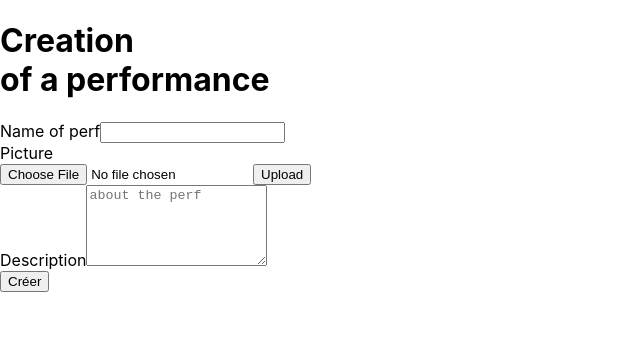
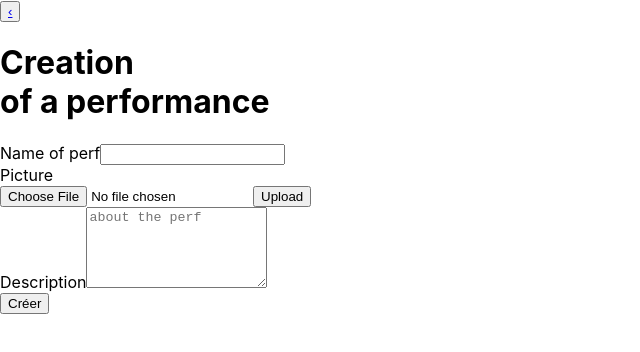
Before and after one commit to wojtek233/EthicsWildCircus, a React (Create React App) app in the folder front/: page /formperf in a window 1280 px wide. Shown: the top 352 px of the page, without its empty margins (0-640 px from the left). Built offline with nearby package versions, Linux system fonts and the light colour scheme; no server answers.

Commit message:
return button

```diff
--- a/front/src/component/DisplayArtist.js
+++ b/front/src/component/DisplayArtist.js
@@ -1,4 +1,5 @@
 import React from 'react';
+import { Link } from 'react-router-dom'
 
 function DisplayArtist(props){
 
@@ -16,6 +17,9 @@
 
   return(
   <div id="pagePlace">
+    <button className='arrowBack'>
+      <Link className='arrowBackLink' to="/">&lsaquo;</Link>
+    </button>
     <div id="ProfilPlace">
     <img className="photoProfil" src={imgValues.src} alt={imgValues.alt} ></img>
     </div>
--- a/front/src/component/DisplayPerf.js
+++ b/front/src/component/DisplayPerf.js
@@ -5,6 +5,9 @@
 
   return(
   <div id="pagePerf">
+    <button className='arrowBack'>
+      <Link className='arrowBackLink' to="/">&lsaquo;</Link>
+    </button>
     <h2>Performances</h2>
     {props.perfs.map((perf) =>
       <div>
--- a/front/src/component/FormPerf.js
+++ b/front/src/component/FormPerf.js
@@ -1,5 +1,6 @@
 import React from 'react';
 import UploadImage from './UploadImage'
+import { Link } from 'react-router-dom'
 
 class FormPerf extends React.Component {
   constructor(props) {
@@ -30,6 +31,9 @@
     render() {
       return (
       <div className = "formContainer">
+        <button className='arrowBack'>
+          <Link className='arrowBackLink' to="/">&lsaquo;</Link>
+        </button>
         <div className="bannerTop">
           <h1 className='title'>Creation
             <br/>
--- a/front/src/component/Prices.js
+++ b/front/src/component/Prices.js
@@ -1,10 +1,14 @@
 import React from 'react';
+import { Link } from 'react-router-dom'
 
 function Prices(){
 
 
   return(
   <div id="pagePlace">
+    <button className='arrowBack'>
+      <Link className='arrowBackLink' to="/">&lsaquo;</Link>
+    </button>
     <table>
       <caption>Tickets prices (euros)</caption>
 
@@ -15,9 +19,6 @@
           <th>Groups (10+)</th>
           <th>Schools</th>
         </tr>
-
-
-
         <tr>
           <th>Week (expect Wednesday)</th>
           <td>10</td>
@@ -32,7 +33,6 @@
           <td>85</td>
           <td>65</td>
       </tr>
-
     </table>
   </div>
   )
```
Lines whose indentation alone changed are shown as unchanged.
